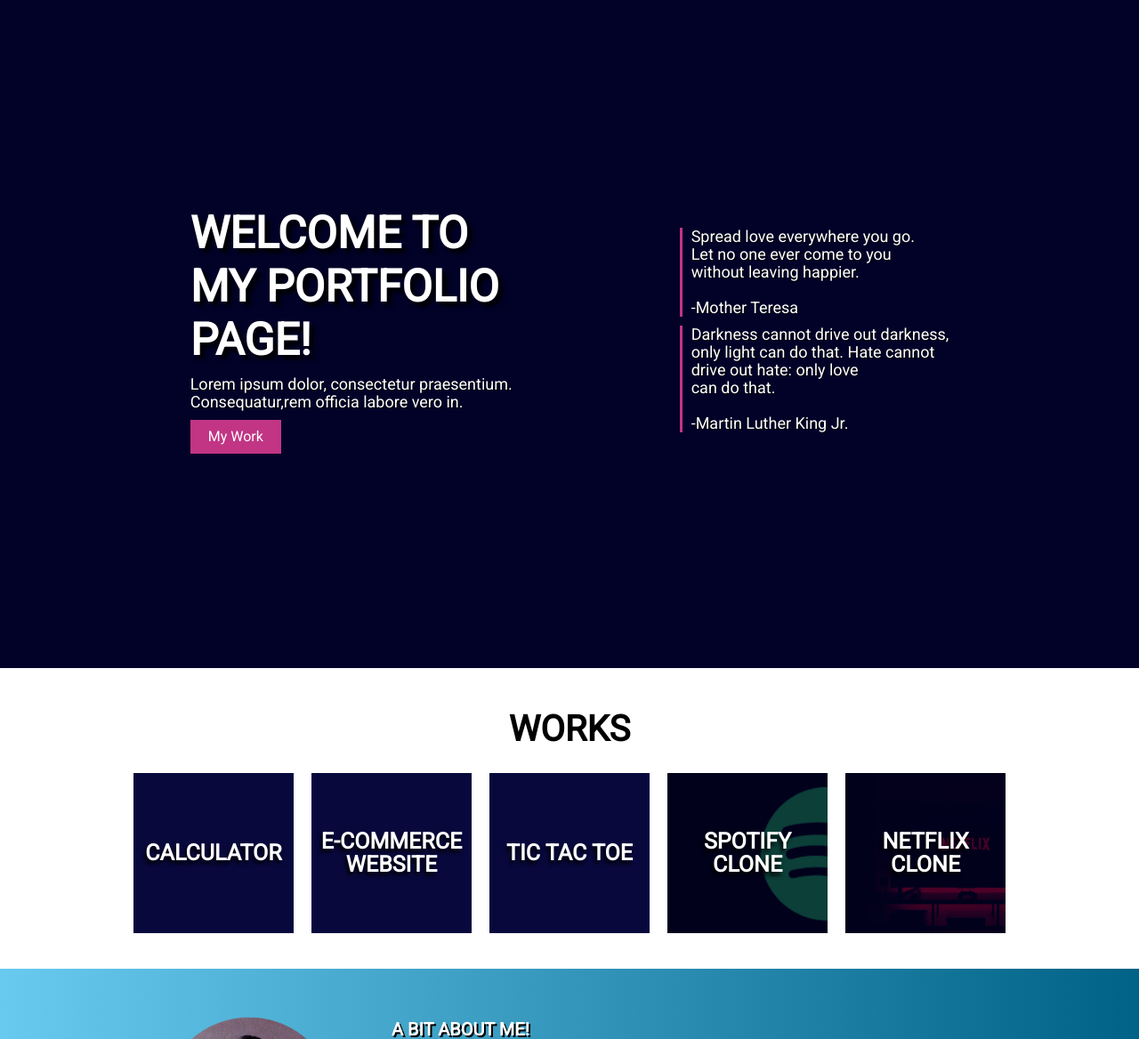
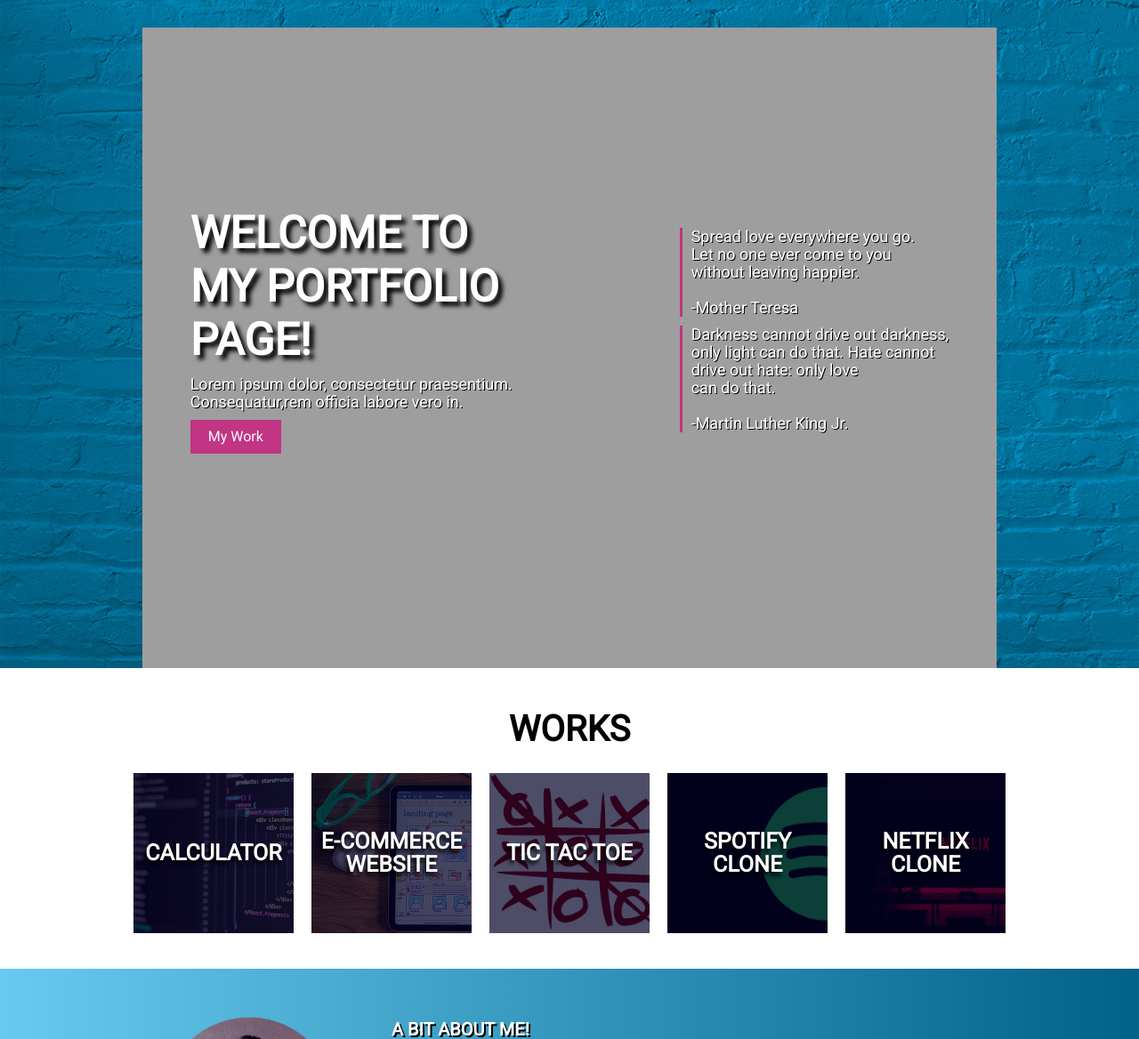
Before and after one commit to aftabahmad888/Portfolio_Page, a plain HTML site: page index.html in a window 1280 px wide. Shown: the part 69-1237 px from the top of the page at 89% size. Drawn offline with Linux system fonts and the light colour scheme; the site is published under a folder, as on GitHub Pages, so addresses that start at the root find nothing.

Commit message:
changed the name of the image

```diff
--- a/index.css
+++ b/index.css
@@ -13,7 +13,7 @@ main{
     height: calc(100vh - 40px);
     background-color: #020229;
     margin-top: 60px;
-    background-image: url(/images/AftabAhmad.png) , url(/images/Wall.jpg);
+    background-image: url(images/AftabAhmad.png) , url(images/Wall.jpg);
     background-size:120vh,cover;
     background-position: bottom , center;
     background-repeat: no-repeat;
@@ -99,13 +99,13 @@ main .main-quotes p{
 /* . Images of the works */
 
 .index-category-box:nth-child(2){
-    background-image: url(/images/web-development.jpg);
+    background-image: url(images/web-development.jpg);
 }
 .index-category-box:nth-child(3){
-    background-image: url(/images/Web-design.jpg);
+    background-image: url(images/Web-design.jpg);
 }
 .index-category-box:nth-child(4){
-    background-image: url(/images/Tic\ Tac\ toe.png);
+    background-image: url(images/Tic\ Tac\ toe.png);
 }
 .index-category-box:nth-child(5){
     background-image: url(images/spotify.png);
```
